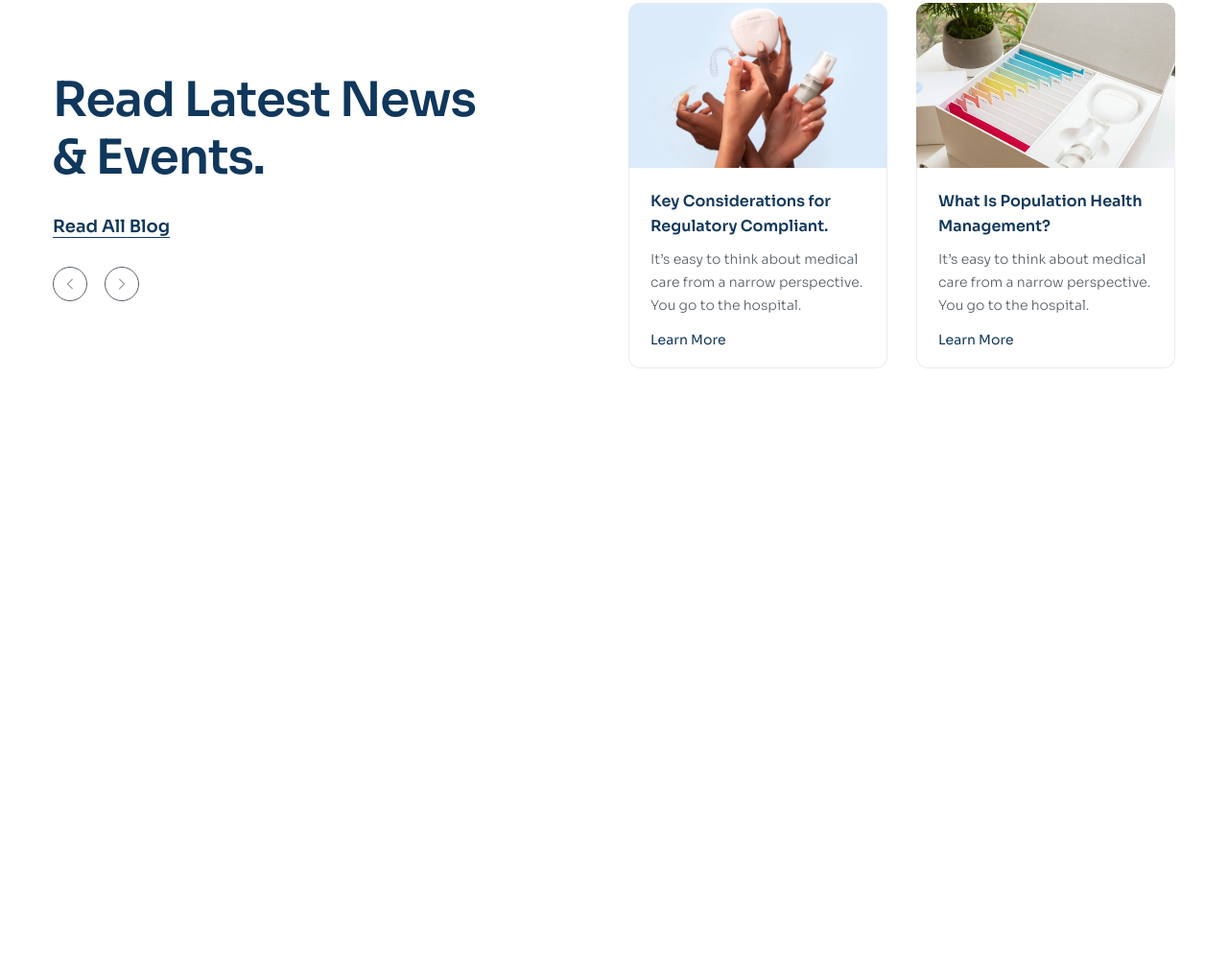
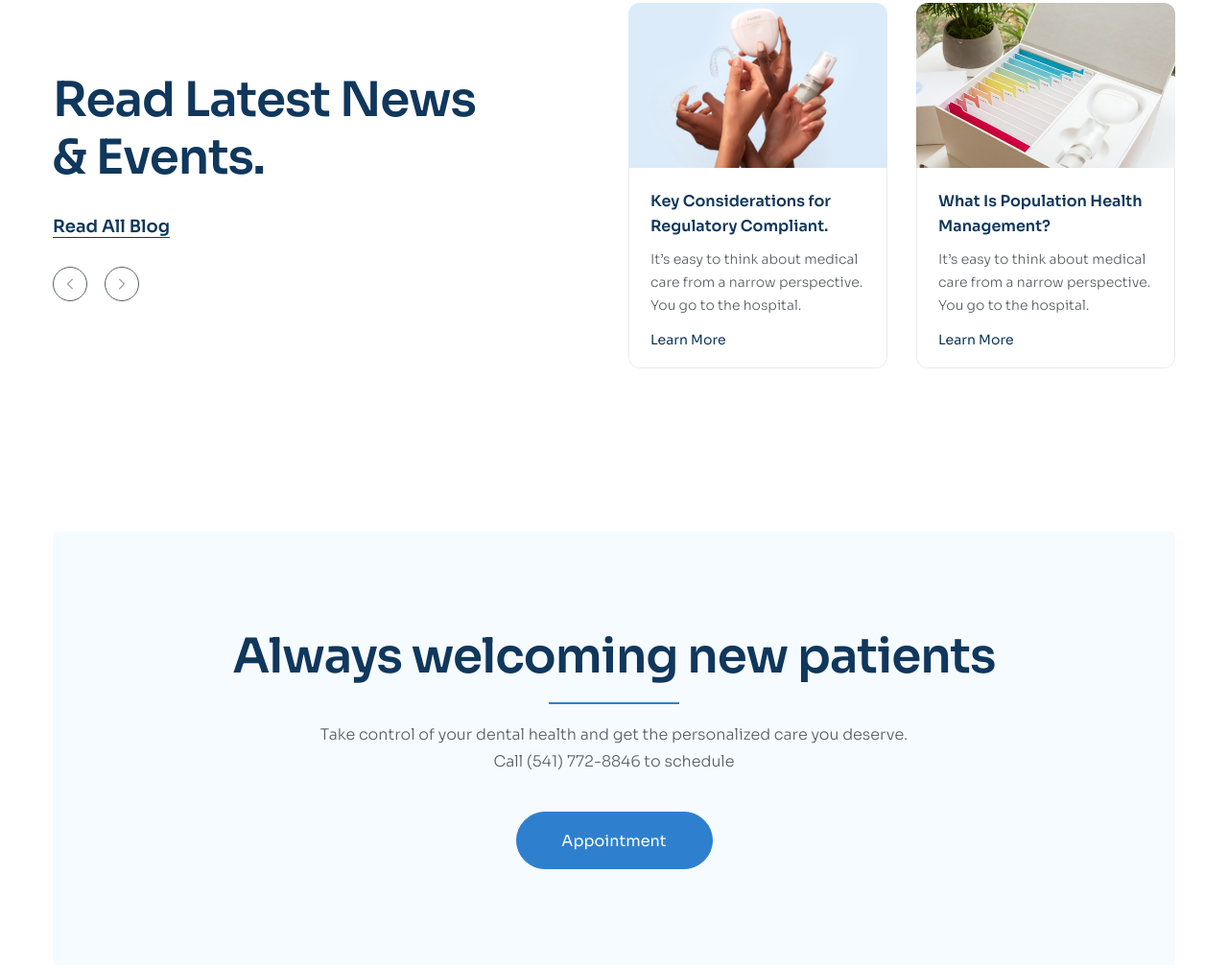
Before and after one commit to KimKhanhDo/Dental-Clinic_HtmlCss, a plain HTML site: page index.html in a window 1280 px wide. Shown: the part 5115-6124 px from the top of the page at 96% size. Before the commit the page ends 5800 px from the top, so only its background shows below. Drawn offline with Linux system fonts and the light colour scheme.

Commit message:
Add animation for News area/ Working with Appointment area

```diff
--- a/assets/css/style.css
+++ b/assets/css/style.css
@@ -599,17 +599,26 @@ a {
   overflow: hidden;
 }
 
+.news-item__figure {
+  height: 172px;
+  overflow: hidden;
+}
+
 .news-item__thumb {
   display: block;
   width: 100%;
-  height: 172px;
+  height: 100%;
   object-fit: cover;
   transition: 0.25s;
 }
 
 .news-item:hover {
   box-shadow: 0px 18px 50px 0px rgba(0, 0, 0, 0.05);
-  transform: translateY(-16px);
+  /* transform: translateY(-8px); */
+}
+
+.news-item:hover .news-item__thumb {
+  transform: scale(1.1);
 }
 
 .news-item:hover .news-item__body {
@@ -653,3 +662,40 @@ a {
   color: #2e80ce;
   text-decoration: underline;
 }
+
+/* Appointment */
+.appointment {
+  margin: 85px 0 170px;
+}
+
+.appointment__inner {
+  padding: 100px 70px;
+  border-radius: 4px;
+  text-align: center;
+  background: #f6fbff;
+}
+
+.appointment__heading {
+  position: relative;
+  padding-bottom: 20px;
+}
+
+.appointment__heading::after {
+  position: absolute;
+  left: 0;
+  right: 0;
+  bottom: 0; /* Positions the bottom edge of the pseudo-element at the bottom edge of the container */
+  margin: 0 auto;
+  content: "";
+  display: block;
+  width: 136px;
+  height: 2px;
+  background: #2e80ce;
+}
+
+.appointment__desc {
+  max-width: 617px;
+  margin: 18px auto 38px;
+  font-size: 1.6rem;
+  line-height: 1.75;
+}
--- a/index.html
+++ b/index.html
@@ -163,7 +163,7 @@
       </div>
     </header>
 
-    <main style="height: 5000px">
+    <main style="height: 7000px">
       <!-- Service -->
       <section class="service">
         <div class="container">
@@ -555,7 +555,7 @@
             <div class="news__list">
               <!-- News Item 1 -->
               <article class="news-item">
-                <figure>
+                <figure class="news-item__figure">
                   <a href="#!">
                     <img
                       src="./assets/img/news-01.jpeg"
@@ -579,7 +579,7 @@
               </article>
               <!-- News Item 2 -->
               <article class="news-item">
-                <figure>
+                <figure class="news-item__figure">
                   <a href="#!">
                     <img
                       src="./assets/img/news-02.jpeg"
@@ -606,7 +606,22 @@
           <!-- Closing the div for container -->
         </div>
       </section>
-      <!-- Closing the section for news -->
+
+      <!-- Appointment -->
+      <section class="appointment">
+        <div class="container">
+          <div class="appointment__inner">
+            <h2 class="section-heading appointment__heading">
+              Always welcoming new patients
+            </h2>
+            <p class="section-desc appointment__desc">
+              Take control of your dental health and get the personalized care
+              you deserve. Call (541) 772-8846 to schedule
+            </p>
+            <a href="#!" class="btn">Appointment</a>
+          </div>
+        </div>
+      </section>
     </main>
   </body>
 </html>
```
